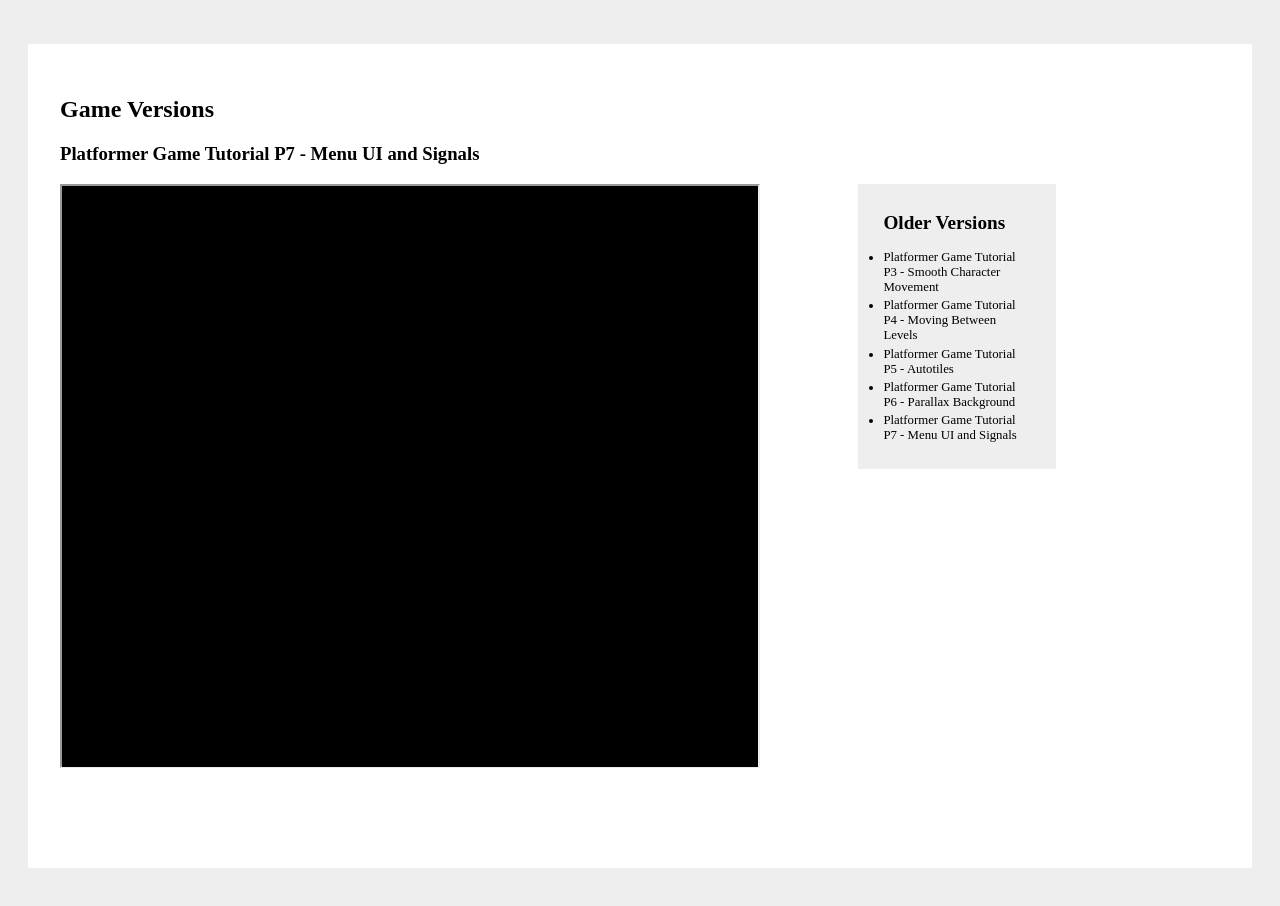
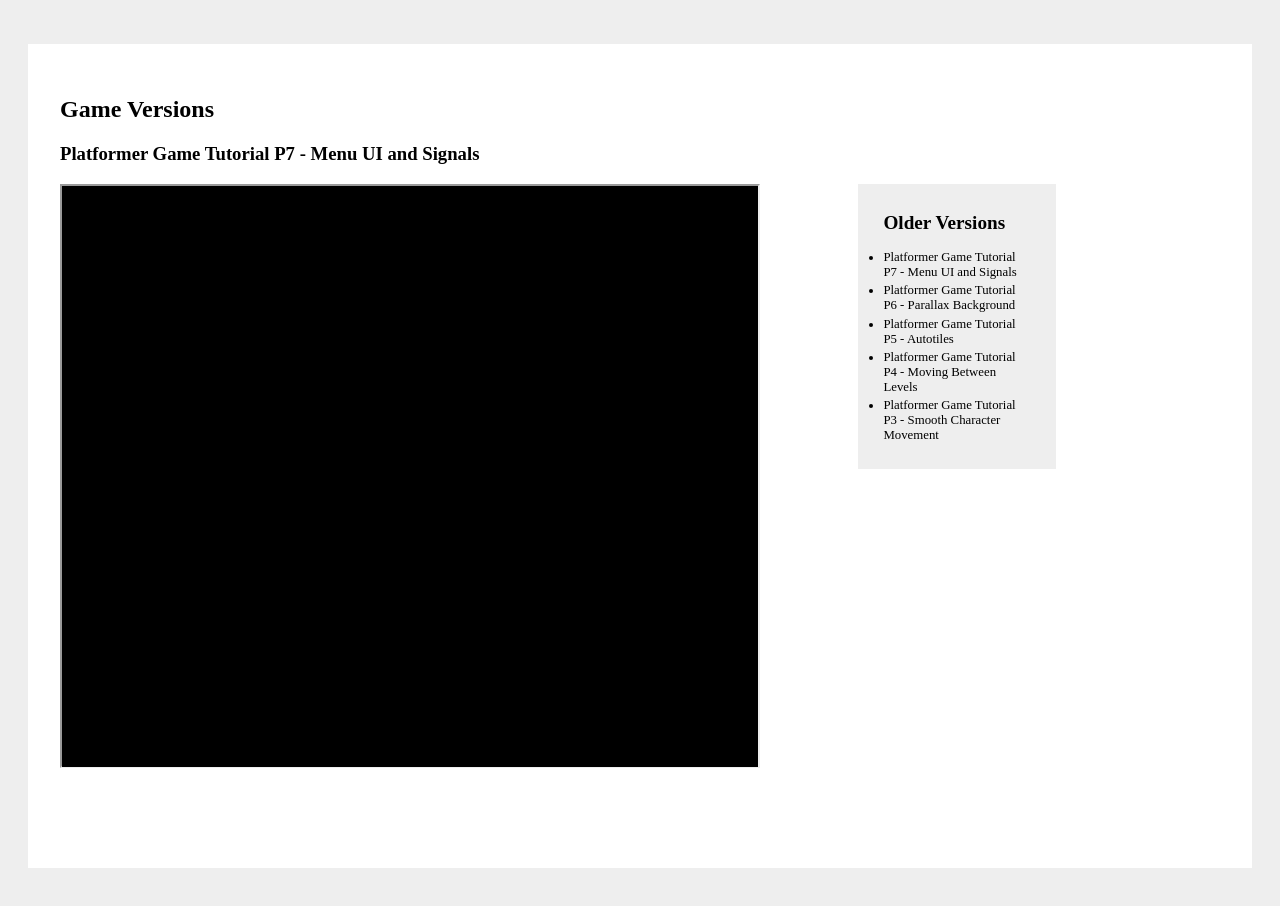
Before and after one commit to edwinclement08/MiniPlatformGame, a plain HTML site: page docs/index.html in a window 1280 px wide. Drawn offline with Linux system fonts and the light colour scheme.

Commit message:
Updated Readme

```diff
--- a/docs/index.html
+++ b/docs/index.html
@@ -26,15 +26,15 @@
       }
 
       var htmlVersions = [
+        ['ep7', "Platformer Game Tutorial P7 - Menu UI and Signals"],
+        ['ep6', "Platformer Game Tutorial P6 - Parallax Background"],
+        ['ep5', "Platformer Game Tutorial P5 - Autotiles"],
+        ['ep4', "Platformer Game Tutorial P4 - Moving Between Levels"],
         ['ep3', "Platformer Game Tutorial P3 - Smooth Character Movement"],
-        ['ep4', "Platformer Game Tutorial P4 - Moving Between Levels"],
-        ['ep5', "Platformer Game Tutorial P5 - Autotiles"],
-        ['ep6', "Platformer Game Tutorial P6 - Parallax Background"],
-        ['ep7', "Platformer Game Tutorial P7 - Menu UI and Signals"],
       ]
       var htmlVersionsObj = objectify(htmlVersions)
 
-      initialEpisode = htmlVersions[htmlVersions.length - 1][0]
+      initialEpisode = htmlVersions[0][0]
 
       rootElem = document.querySelector('.root')
       titleElem = document.querySelector('.title')
```
Also changed, not shown: 1 other file.
